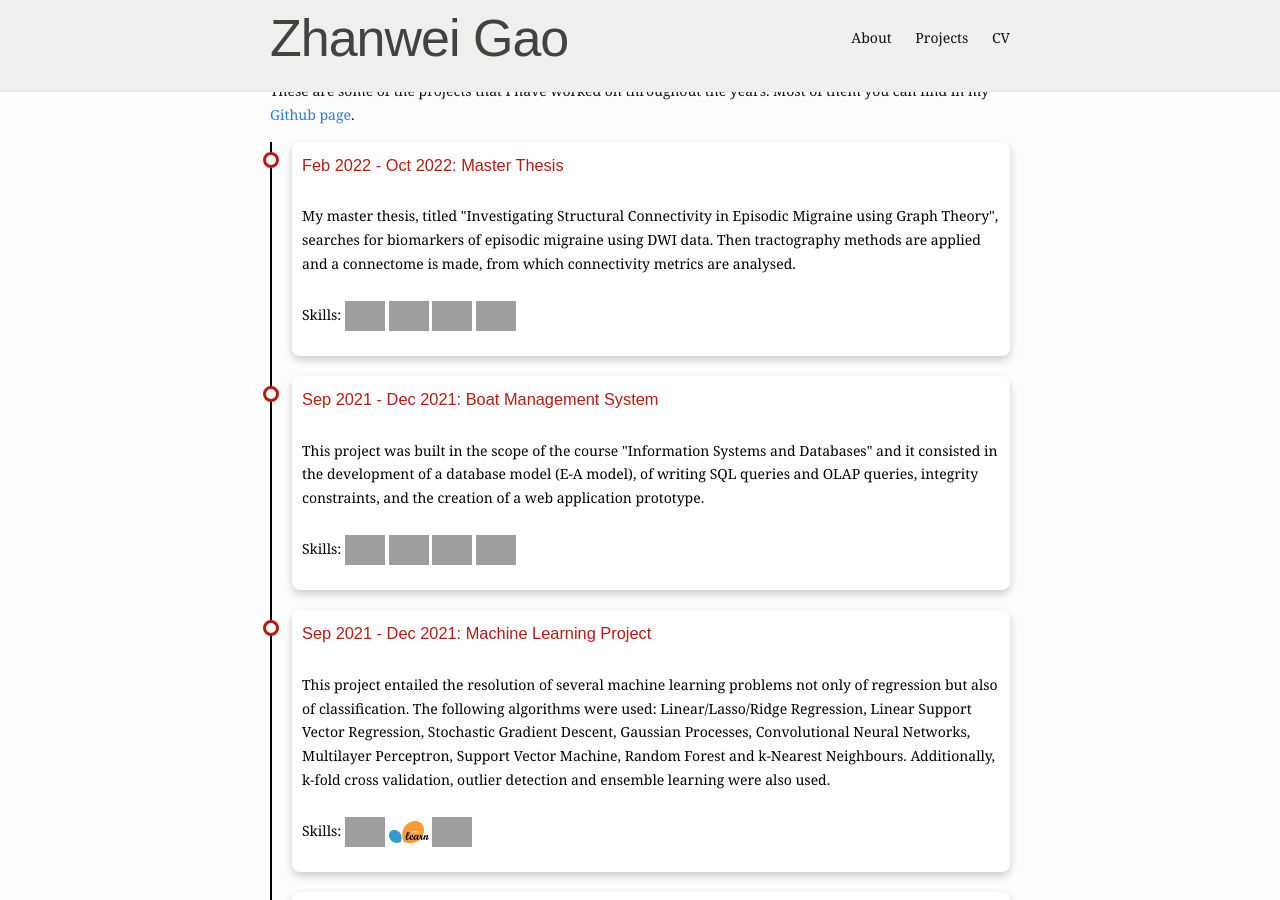
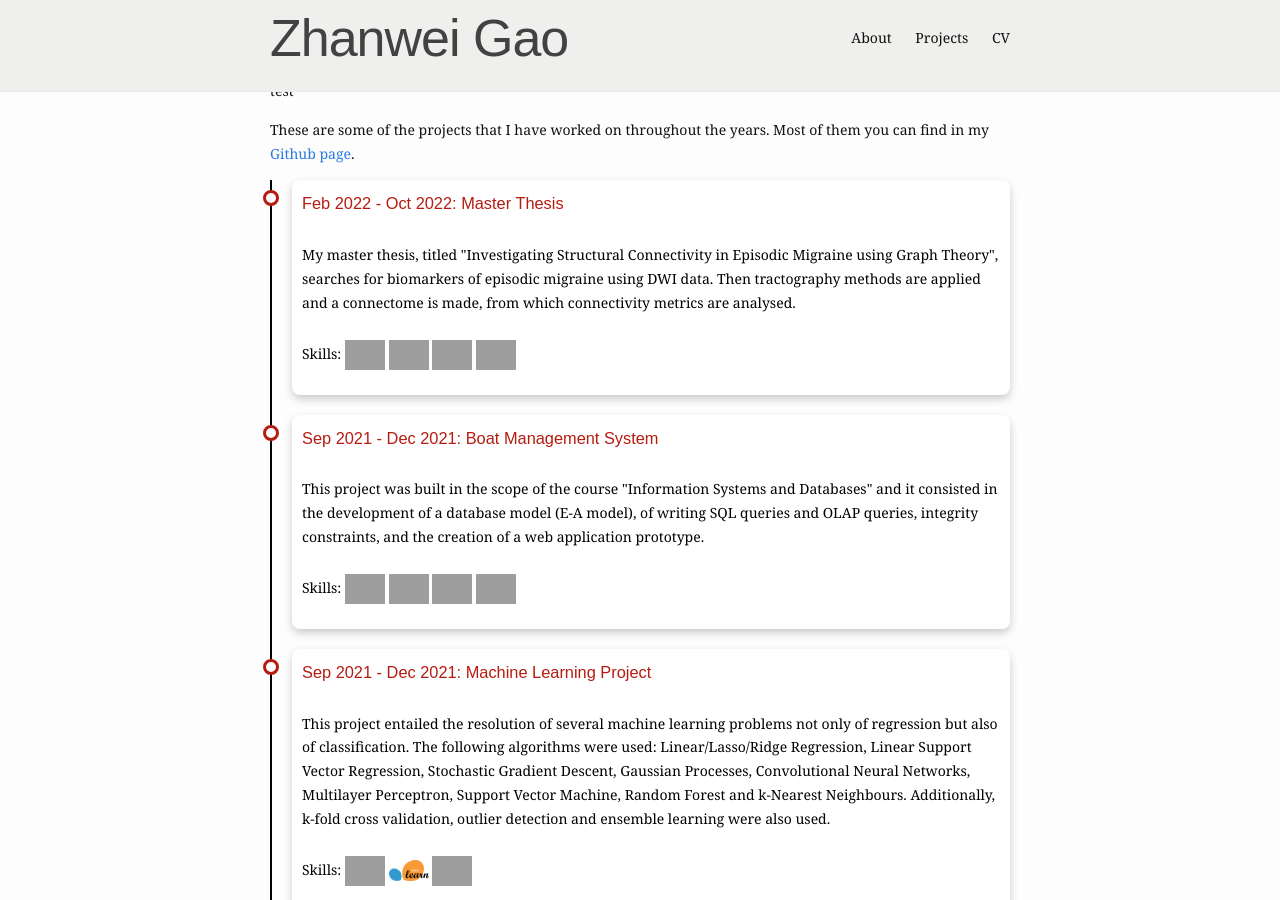
Before and after one commit to ZhanweiGao/zhanweigao.github.io, a Jekyll site: the page built from projects.md, in a window 1280 px wide and 900 px high, cut to the strip 0-900 px from the top of the window. Built offline with Jekyll 4.4.1, drawn with Linux system fonts in a browser that asks for light colours; grey boxes are pictures that could not be loaded.

Commit message:
Update projects.md

```diff
--- a/projects.md
+++ b/projects.md
@@ -4,7 +4,7 @@ title: Projects
 slug: /projects
 ---
 
-<p></p>
+<p>test</p>
 <p>These are some of the projects that I have worked on throughout the years. Most of them you can find in my <a href="https://github.com/anamatoso" target="_blank" rel="noopener noreferrer">Github page</a>.</p>
 
 <div class="timeline">
```
